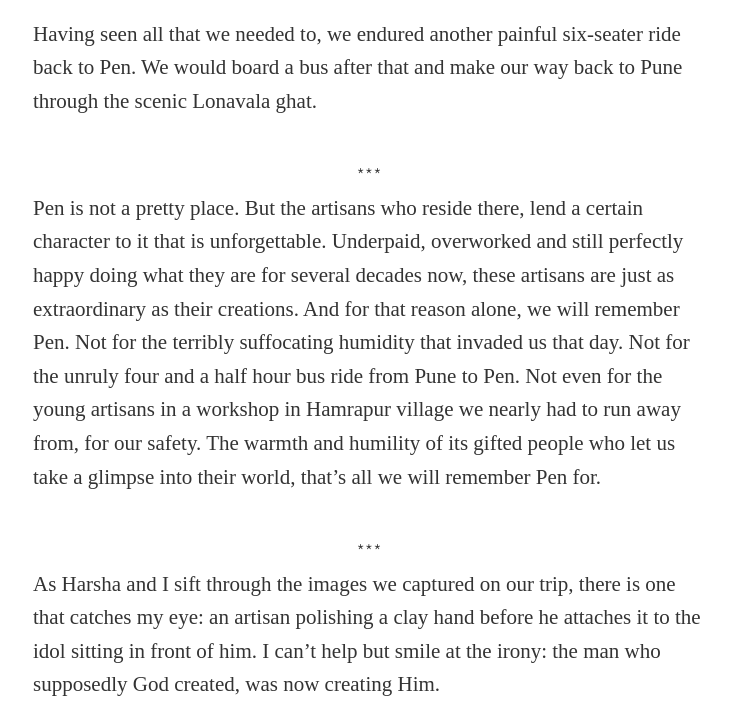
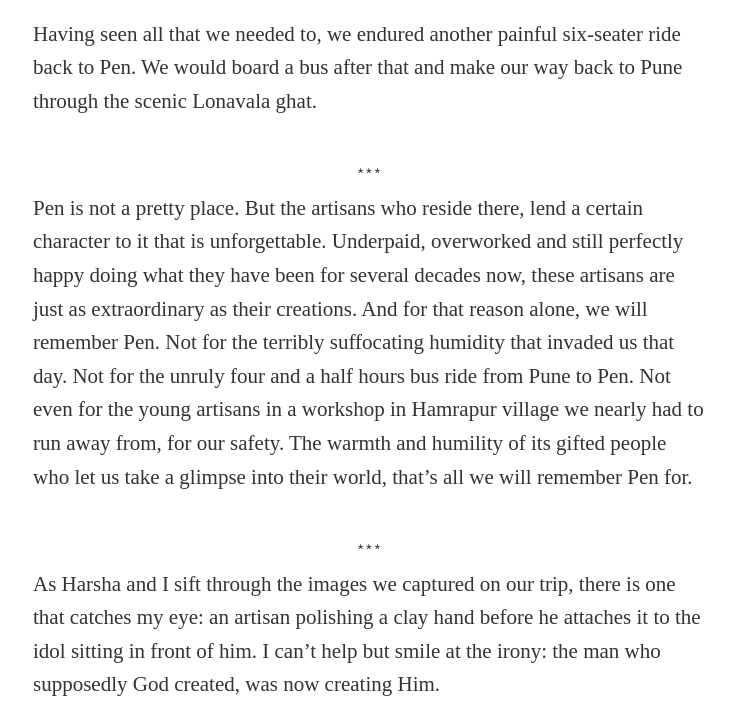
Before and after one commit to harshac/darbadar, a Jekyll site: the page built from _posts/2015-08-10-pen.md, in a window 1280 px wide and 900 px high, scrolled down 7577 px, cut to the strip 64-784 px from the top of the window. Shown: the whole strip, without its empty margins (271-1005 px from the left). Built offline with Jekyll 4.4.1, drawn with Linux system fonts in a browser that asks for light colours; some web fonts are replaced; comment, search, counter and statistics services are not loaded; some of the changed text lies outside the part shown.

Commit message:
Blog 1: Pen - Editing the blog post

```diff
--- a/_posts/2015-08-10-pen.md
+++ b/_posts/2015-08-10-pen.md
@@ -43,7 +43,7 @@ After asking them a few more questions, we took leave and made our way through n
 
 *<span title="Are you from IT?">“Tumhi IT wale aahat ka?”</span>* asked one of the artisans busy painting Lord Ganesha's nails a bright red.
 
-*<span title="How do you know that we work in IT??">“Tumhala kasa kalala ke aamhi ITat kaam karto,” </span>*asked Harsha.
+*<span title="How do you know that we work in IT?">“Tumhala kasa kalala ke aamhi ITat kaam karto,” </span>*asked Harsha.
 
 *<span title="Ritesh! Come here!">“Ae Ritesh! Ikde ye!”</span>*
 
@@ -105,7 +105,7 @@ Having seen all that we needed to, we endured another painful six-seater ride ba
 
 ***
 
-Pen is not a pretty place. But the artisans who reside there, lend a certain character to it that is unforgettable. Underpaid, overworked and still perfectly happy doing what they are for several decades now, these artisans are just as extraordinary as their creations. And for that reason alone, we will remember Pen. Not for the terribly suffocating humidity that invaded us that day. Not for the unruly four and a half hour bus ride from Pune to Pen. Not even for the young artisans in a workshop in Hamrapur village we nearly had to run away from, for our safety. The warmth and humility of its gifted people who let us take a glimpse into their world, that's all we will remember Pen for.
+Pen is not a pretty place. But the artisans who reside there, lend a certain character to it that is unforgettable. Underpaid, overworked and still perfectly happy doing what they have been for several decades now, these artisans are just as extraordinary as their creations. And for that reason alone, we will remember Pen. Not for the terribly suffocating humidity that invaded us that day. Not for the unruly four and a half hours bus ride from Pune to Pen. Not even for the young artisans in a workshop in Hamrapur village we nearly had to run away from, for our safety. The warmth and humility of its gifted people who let us take a glimpse into their world, that's all we will remember Pen for.
 
 ***
 
```
Also changed, not shown: other parts of _posts/2015-08-10-pen.md (+5 -5 lines).
